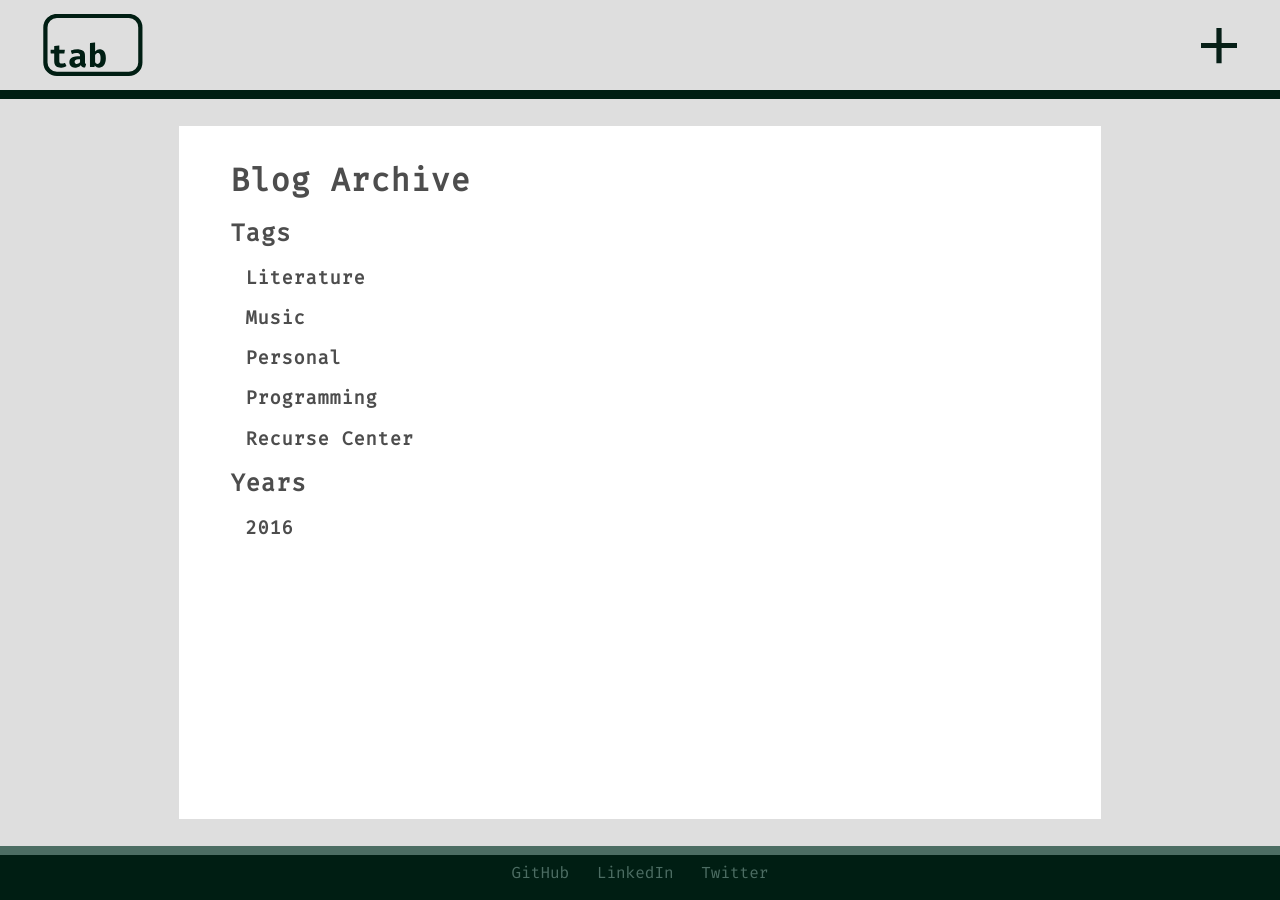
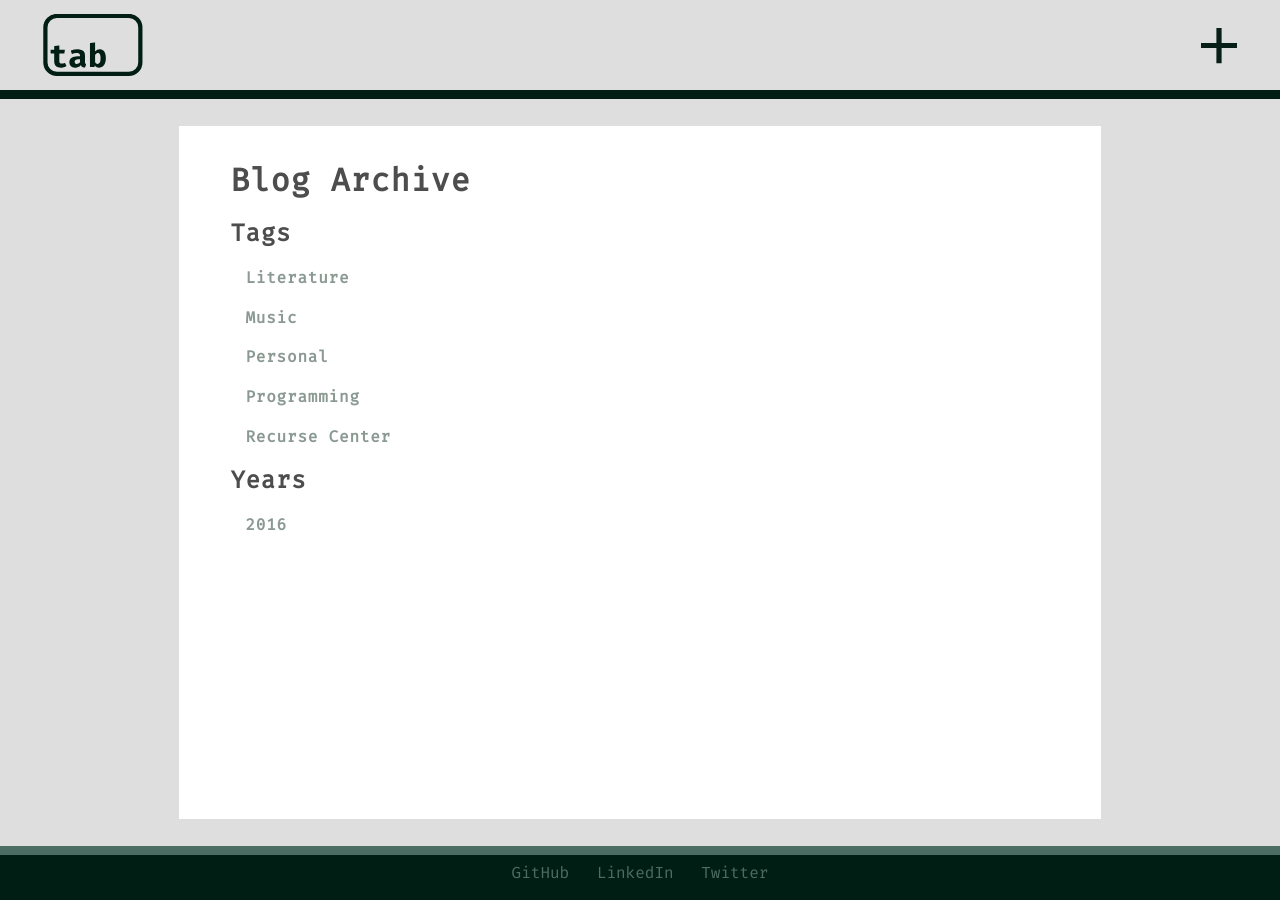
Before and after one commit to tayloraburgess/tayloraburgess.github.io, a Jekyll site: the page built from blog.html, in a window 1280 px wide. Built offline with Jekyll 4.4.1, drawn with Linux system fonts in a browser that asks for light colours.

Commit message:
Slight style tweaks to blog archive page

```diff
--- a/_layouts/default.html
+++ b/_layouts/default.html
@@ -20,7 +20,7 @@
         <div class='links closed'>
           <a class='menu' href="{{ '/blog' | prepend: site.baseurl | prepend: site.url }}">Blog</a>
           <a class='menu' href="{{ '/audio' | prepend: site.baseurl | prepend: site.url }}">Audio</a>
-          <a class='menu' href="{{ '/assets/resume.pdf' | prepend: site.baseurl | prepend: site.url }}">Resume</a>
+          <a class='menu' href="{{ '/assets/resume.pdf' | prepend: site.baseurl | prepend: site.url }}">Résumé</a>
         </div>
       </div>
     </div>
--- a/assets/css/main.scss
+++ b/assets/css/main.scss
@@ -302,6 +302,7 @@ div.links {
 .tag-or-year {
   cursor: pointer;
   text-indent: 15px;
+  color: $other-1;
 }
 
 .tag-or-year + ul {
--- a/blog.html
+++ b/blog.html
@@ -8,7 +8,7 @@ title: Blog Archive
   {% assign sortedtags = site.tags | sort %}
   {% for tag in sortedtags %}
     {% assign tagname = tag | first %}
-      <h3 class='tag-or-year'>{{ tagname }}</h3>
+      <h4 class='tag-or-year'>{{ tagname }}</h4>
       <ul>
         {% for post in site.posts %}
           {% if post.tags contains tagname %}
@@ -22,7 +22,7 @@ title: Blog Archive
   	{% capture currentyear %}{{post.date | date: "%Y"}}{% endcapture %}
   	{% if currentyear != year %}
     	{% unless forloop.first %}</ul>{% endunless %}
-    	<h3 class='tag-or-year'>{{ currentyear }}</h3>
+    	<h4 class='tag-or-year'>{{ currentyear }}</h4>
     	<ul class="posts">
     	{% capture year %}{{currentyear}}{% endcapture %}
   	{% endif %}
--- a/index.html
+++ b/index.html
@@ -6,7 +6,7 @@ permalink: /
 <div class='clearfix'>
   <div class='landing-content'>
     <p>I'm Taylor Burgess, and I'm a freelance software developer currently based in New York. I primarily work on the web frontend, but I'm curious about all kinds of programming problems!</p>
-    <p>I also <a href='/blog'>write</a> things and <a href='/audio'>record</a> music.</p>
+    <p>I also <a href='/blog'>write</a> things and sometimes <a href='/audio'>record</a> music.</p>
     <p>If you're interested in hiring me to work on something (or just want to drop a line), <a href='mailto:tayloraburges@gmail.com'>say hello</a>.</p>
   </div>
   <div class='landing-image-container'>
```
